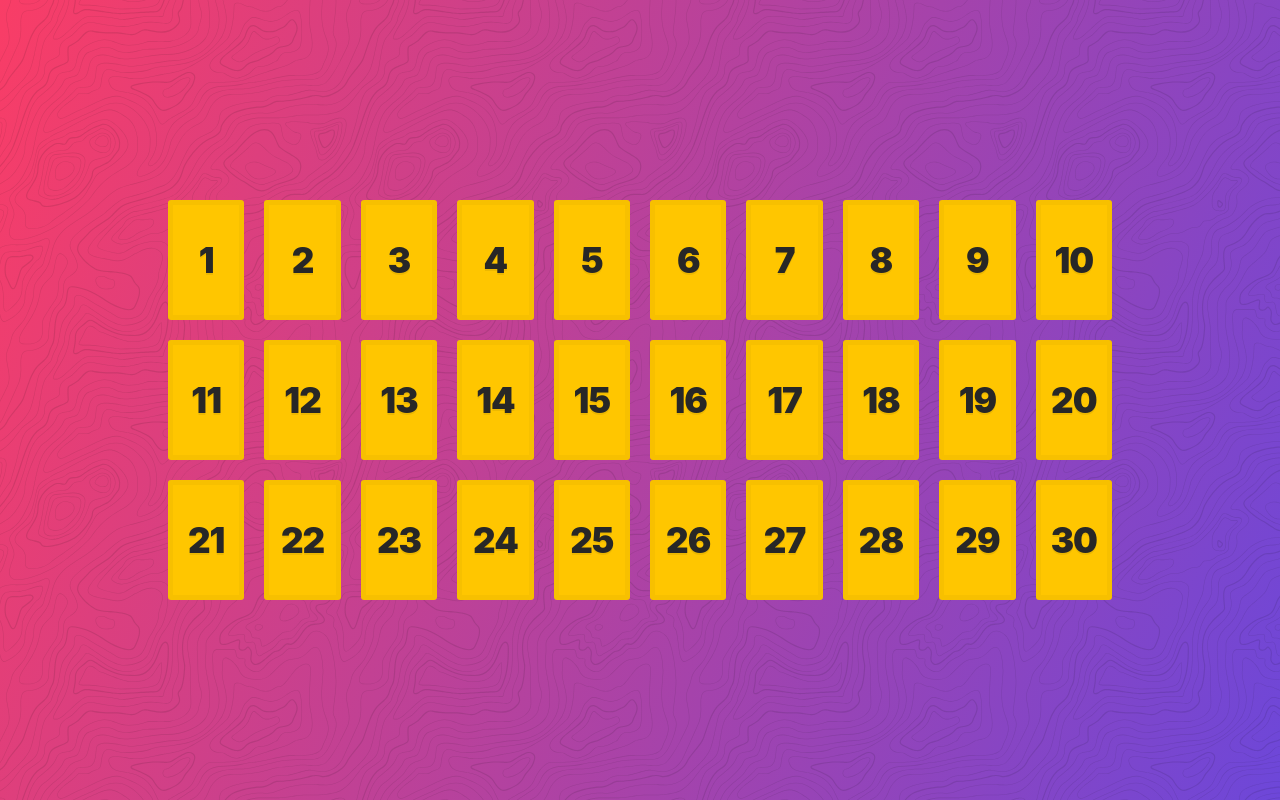
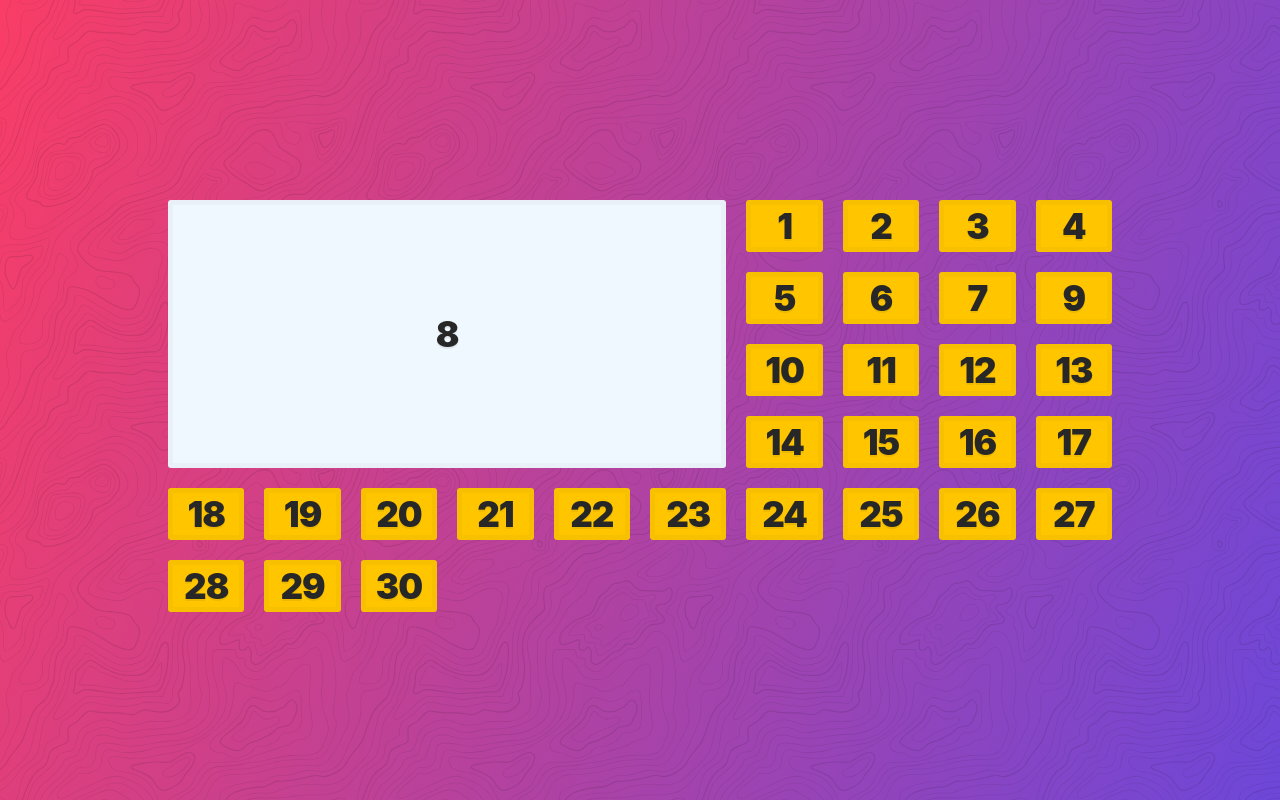
Before and after one commit to mamunsj/CSS-GRID-MASTER, a plain HTML site: page 10 - Placing Grid Items/placing-START.html in a window 1280 px wide. Drawn offline with Linux system fonts and the light colour scheme.

Commit message:
item placing updated

```diff
--- a/10 - Placing Grid Items/placing-START.html
+++ b/10 - Placing Grid Items/placing-START.html
@@ -63,6 +63,12 @@
       .item:hover {
         box-shadow: inset 4px 3px 15px rgb(148, 148, 39);
       }
+
+      .item8 {
+        grid-column: span 6;
+        grid-row: 1/-5;
+        background-color: aliceblue;
+      }
     </style>
   </body>
 </html>
```
Also changed, not shown: 09 - Sizing Grid Items/sizing-items-START.html (+0 -1 lines).
